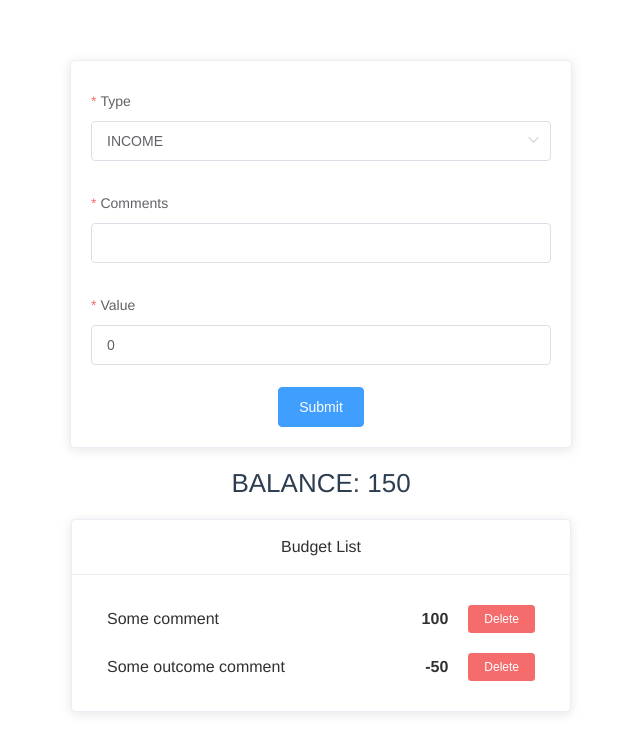
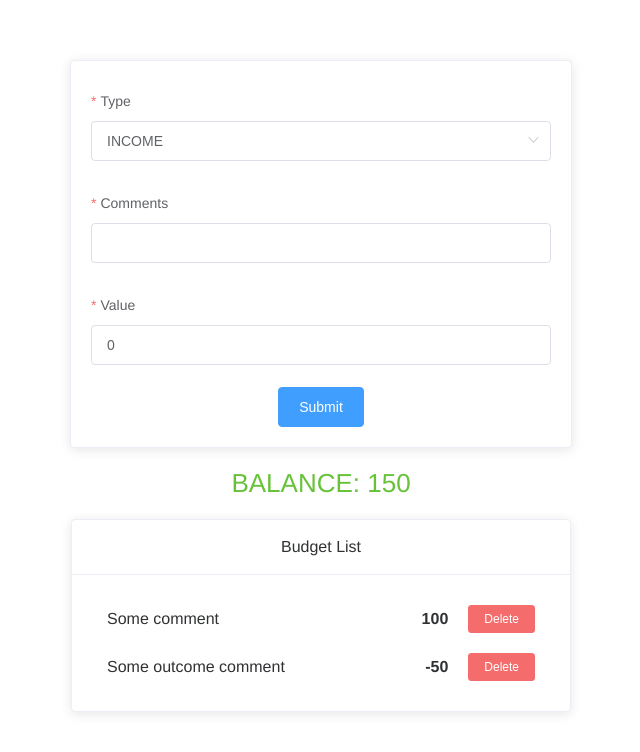
Before and after one commit to kobancheg/Budget-App, a Vue app: page / in a window 1280 px wide. Shown: the top 752 px of the page, without its empty margins (319-959 px from the left). Built offline with nearby package versions, Linux system fonts and the light colour scheme.

Commit message:
color balance

```diff
--- a/src/components/TotalBalance.vue
+++ b/src/components/TotalBalance.vue
@@ -1,14 +1,19 @@
 <template>
-  <div class="total-value">Balance: {{ total }}</div>
+  <div class="total-value" :class="colorCount">Balance: {{ total }}</div>
 </template>
 
 <script>
 export default {
-  name: 'TotalBalance',
+  name: "TotalBalance",
   props: {
     total: {
       type: Number,
       default: 0,
+    },
+  },
+  computed: {
+    colorCount: function () {
+      return this.total > 0 ? "success" : this.total < 0 ? "danger" : "";
     },
   },
 };
@@ -21,4 +26,12 @@ export default {
   padding: 20px;
   text-align: center;
 }
+
+.success {
+  color: #67c23a;
+}
+
+.danger {
+  color: #f56c6c;
+}
 </style>
```
